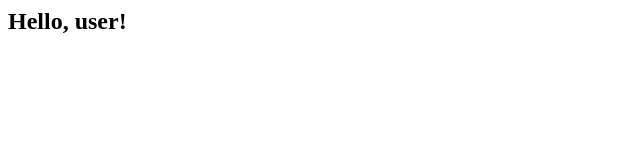
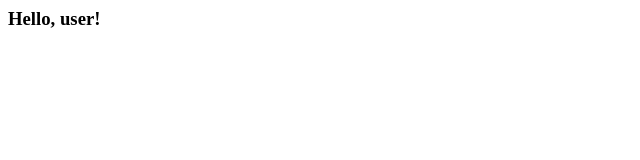
Before and after one commit to Electronshik/electronshik.github.io, a plain HTML site: page index.html in a window 1280 px wide. Shown: the full height of the page, 0-640 px from the left. Drawn offline with Linux system fonts and the light colour scheme.

Commit message:
index.html is modified

```diff
--- a/index.html
+++ b/index.html
@@ -2,6 +2,6 @@
   <head>
   </head>
   <body>
-    <h2>Hello, user!</h2>
+    <h3>Hello, user!</h3>
   </body>
 </html>
```
